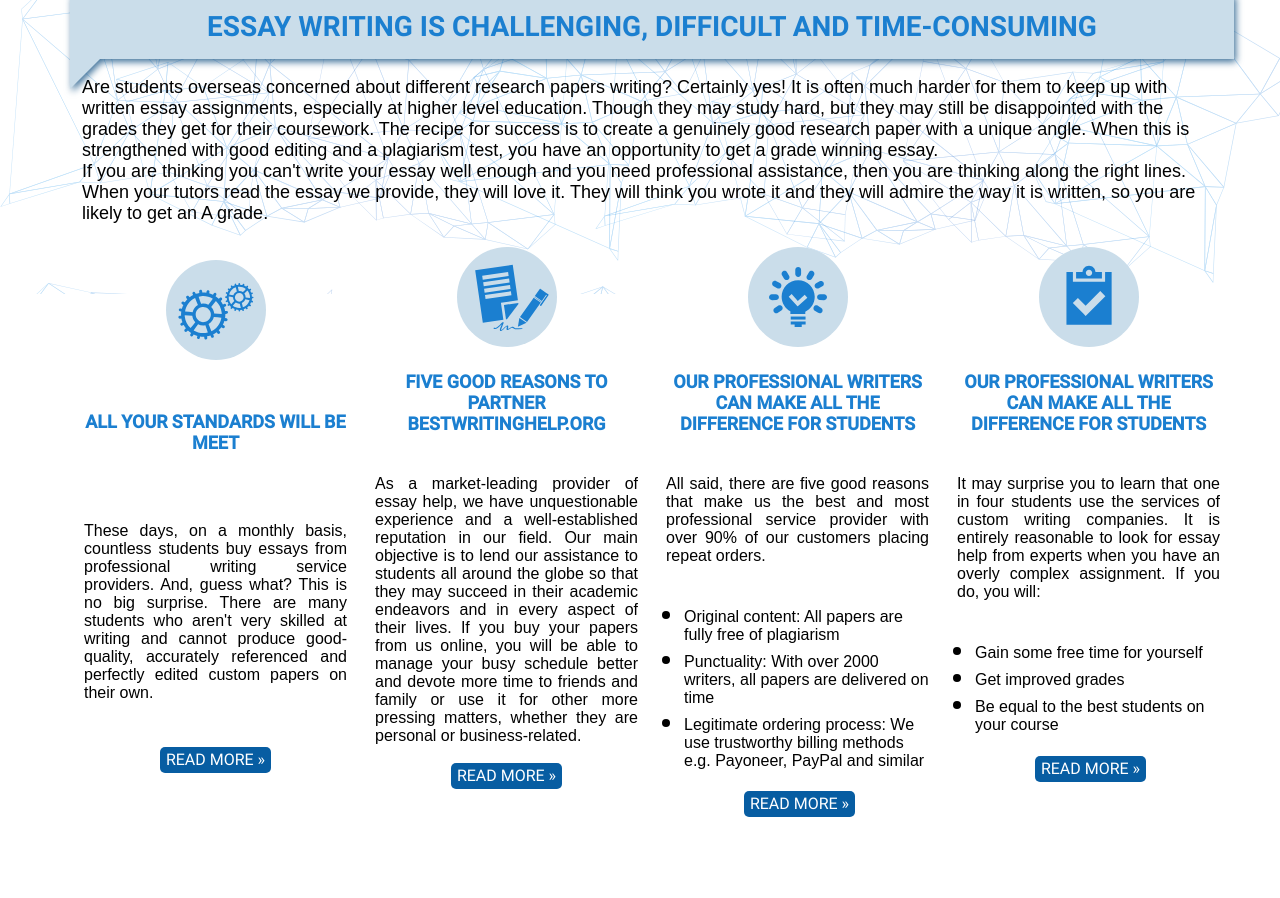
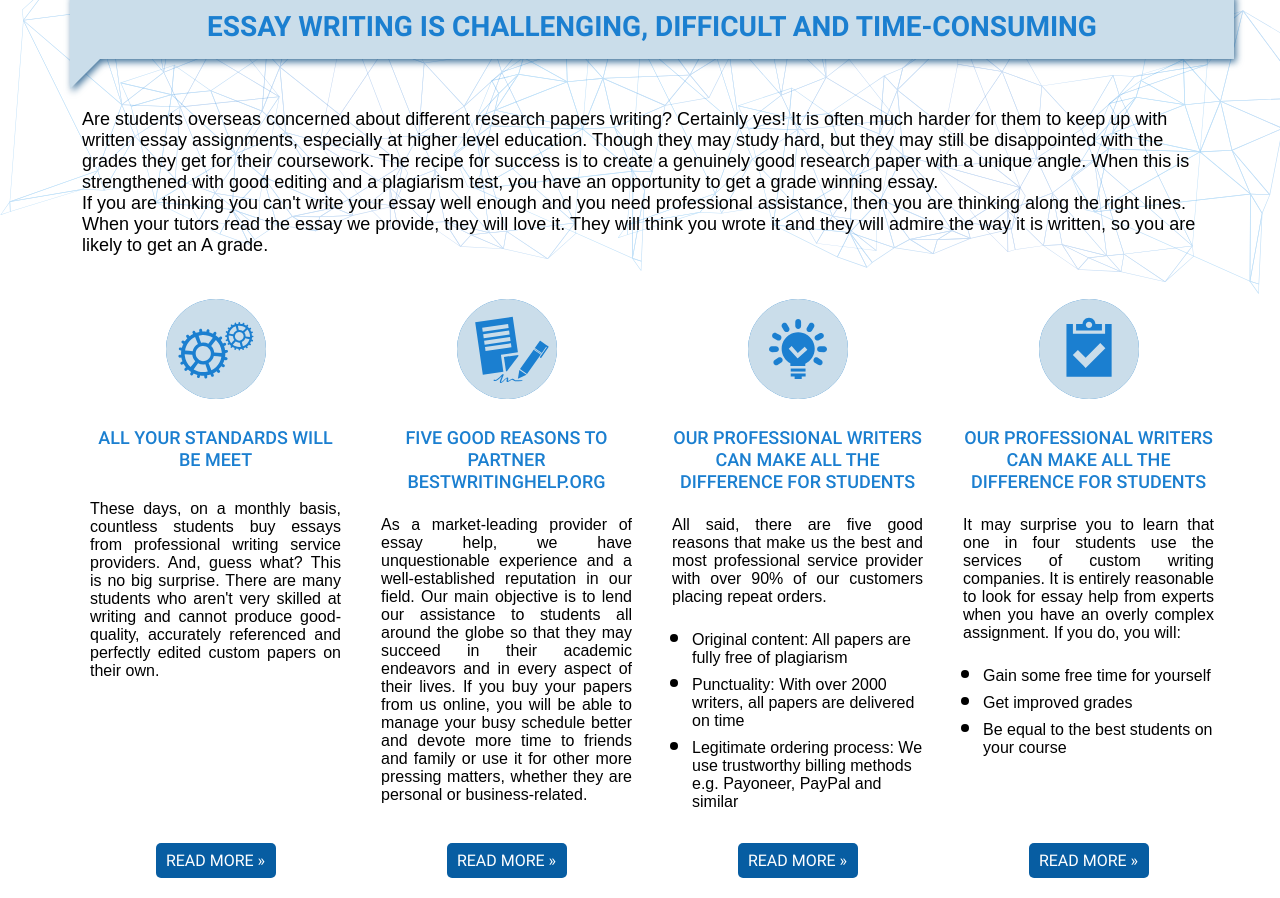
Before and after one commit to IrynaPolishchuk20/Best-Writings, a plain HTML site: page index.html in a window 1280 px wide. Shown: the part 1191-2089 px from the top of the page. Before the commit the page ends 2008 px from the top, so only its background shows below. Drawn offline with Linux system fonts and the light colour scheme.

Commit message:
position elements

```diff
--- a/index.html
+++ b/index.html
@@ -158,7 +158,7 @@
             </div>
             <div class="rov">
                 <div class="col-12 ">
-                    <p>Are students overseas concerned about different research papers writing? Certainly yes! It is often much harder for them to keep up with written essay assignments, especially at higher level education. Though they may study hard, but they may still be disappointed with the grades they get for their coursework. The recipe for success is to create a genuinely good research paper with a unique angle. When this is strengthened with good editing and a plagiarism test, you have an opportunity to get a grade winning essay.
+                    <p class="text">Are students overseas concerned about different research papers writing? Certainly yes! It is often much harder for them to keep up with written essay assignments, especially at higher level education. Though they may study hard, but they may still be disappointed with the grades they get for their coursework. The recipe for success is to create a genuinely good research paper with a unique angle. When this is strengthened with good editing and a plagiarism test, you have an opportunity to get a grade winning essay.
                         <br>
                     If you are thinking you can't write your essay well enough and you need professional assistance, then you are thinking along the right lines. When your tutors read the essay we provide, they will love it. They will think you wrote it and they will admire the way it is written, so you are likely to get an A grade.
                     </p>
@@ -167,32 +167,44 @@
 
             <div class="row elements">
                 <div class="col-3 element1">
-                    <img src="./images/Element1.svg" alt="">
+                    <div class="images">
+                        <img class="first-image" src="./images/Element1.svg" alt="">
+                        <img class="hover-image" src="./images/Element1_dark.svg" alt="element">
+                    </div>
                     <h4>All your standards will be meet</h4>
                     <p>These days, on a monthly basis, countless students buy essays from professional writing service providers. And, guess what? This is no big surprise. There are many students who aren't very skilled at writing and cannot produce good-quality, accurately referenced and perfectly edited custom papers on their own.</p>
-                    <div class="btn"><button>read more »</button></div>
+                    <button>read more »</button>
                 </div>
                      <div class="col-3 element2">
-                        <img src="./images/Element2.svg" alt="">
+                        <div class="images">
+                            <img class="first-image" src="./images/Element2.svg" alt="">
+                            <img class="hover-image" src="./images/Element2_dark.svg" alt="element">
+                        </div>
                         <h4>Five good reasons to partner BestWritingHelp.org</h4>
                         <p>As a market-leading provider of essay help, we have unquestionable experience and a well-established reputation in our field. Our main objective is to lend our assistance to students all around the globe so that they may succeed in their academic endeavors and in every aspect of their lives. If you buy your papers from us online, you will be able to manage your busy schedule better and devote more time to friends and family or use it for other more pressing matters, whether they are personal or business-related.
                         </p>
-                        <div class="btn"><button>read more »</button></div>
+                        <button>read more »</button>
                     </div>
                         <div class="col-3 element3">
-                            <img src="./images/Element3.svg" alt="">
+                            <div class="images">
+                                <img class="first-image" src="./images/Element3.svg" alt="">
+                                <img class="hover-image" src="./images/Element3_dark.svg" alt="element">
+                            </div>
                             <h4>Our professional writers can make all the difference for students</h4>
-                            <p>All said, there are five good reasons that make us the best and most professional service provider with over 90% of our customers placing repeat orders.
+                            <p >All said, there are five good reasons that make us the best and most professional service provider with over 90% of our customers placing repeat orders.
                                 <ul>
                                     <li>Original content: All papers are fully free of plagiarism</li>
                                     <li>Punctuality: With over 2000 writers, all papers are delivered on time</li>
                                     <li>Legitimate ordering process: We use trustworthy billing methods e.g. Payoneer, PayPal and similar</li>
                                 </ul>
                             </p>
-                            <div class="btn"><button>read more »</button></div>
+                            <button>read more »</button>
                         </div>
                         <div class="col-3 element4">
-                            <img src="./images/Element4.svg" alt="">
+                            <div class="images">
+                                <img class="first-image" src="./images/Element4.svg" alt="">
+                                <img class="hover-image" src="./images/Element4_dark.svg" alt="element">
+                            </div>
                             <h4>Our professional writers can make all the difference for students</h4>
                             <p>It may surprise you to learn that one in four students use the services of custom writing companies. It is entirely reasonable to look for essay help from experts when you have an overly complex assignment. If you do, you will:
                                 <ul>
@@ -201,10 +213,8 @@
                                     <li>Be equal to the best students on your course</li>
                                 </ul>
                             </p>
-                            <div class="btn"><button>read more »</button></div>
+                            <button>read more »</button>
                         </div>
-
-
             </div>
         </div>
     </div>
--- a/style/style-file/essay.css
+++ b/style/style-file/essay.css
@@ -1,5 +1,7 @@
 .essay{
     background: url(../../images/Bg1-1.svg);
+    background-repeat: no-repeat;
+    background-size: cover;
     height: 310px;
 }
 
@@ -25,31 +27,58 @@
     border-color: var(--color_btn_read_more_hover) transparent transparent transparent;
 }
 
-.element1,.element2,
-.element3, .element4{
-    height: 545px;
+.essay .text{
+    margin-top: 50px;
 }
-.elements img{
+
+/* .essay .elements{
+    height: 540px;
+
+} */
+
+.essay .elements{
+    display: flex;
+    justify-content: space-between;
+    align-items: stretch;
+}
+.essay .elements img{
     height: 100px;
     width: 100px;
     margin-top: 5px;
 }
+.essay .elements .images{
+    position: relative;
+}
+
+.essay .elements .images .first-image{
+    position: absolute;
+}
 
 .essay .elements h4{
     text-align: center;
+    line-height: 22px;
+    font-weight: 500;
+    flex: 0 0 50px;
 }
 
 .essay .elements p{
+    flex: 1;
     font-size: 16px;
     text-align: justify;
-    padding: 2px;
-}
+    font-family: Arial;
+    display: flex;
+    justify-content: center;
+    align-items: flex-start;
+    margin-top: 0px;
+   }
 
-.essay .elements ul li{
-    font-family: Arial;
+.essay .elements ul{
+    flex: 1;
     font-size: 16px;
     color: var(--color_p_text);
     margin-left: -20px;
+    font-family: Arial;
+    margin-top: 0px;
 }
 
 .essay .elements ul li::marker{
@@ -60,16 +89,20 @@
 .essay .elements .element2,
 .essay .elements .element3,
 .essay .elements .element4{
+    padding: 20px;
     display: flex;
-    flex-wrap: wrap;
-    justify-content: center;
+    flex-direction: column;
+    justify-content: space-between;
     align-items: center;
+    flex: 1;
 }
 
 .essay .elements .element1 button,
 .essay .elements .element2 button,
 .essay .elements .element3 button,
 .essay .elements .element4 button{
+    width: 120px;
+    height: 35px;
     background: var(--color_btn_read_more);
     border: var(--color_btn_read_more);
     font-size: 16px;
@@ -86,15 +119,16 @@
 .essay .elements .element3 button:hover,
 .essay .elements .element4 button:hover{
     background: var(--color_btn_read_more_hover);
+    transform: scale(1.03);
+    transition: transform 1s ease;
     cursor: pointer;
 }
 
-.essay .element1 .btn,
-.essay .element2 .btn,
-.essay .element3 .btn,
-.essay .element4 .btn{
-    display: flex;
-    justify-content: flex-end;
+.essay .elements .element1:hover .first-image,
+.essay .elements .element2:hover .first-image,
+.essay .elements .element3:hover .first-image,
+.essay .elements .element4:hover .first-image{
+    opacity: 0;
 }
 
 .essay .elements .element1:hover,
@@ -103,7 +137,11 @@
 .essay .elements .element4:hover{
     filter: drop-shadow(2px 3.464px 3.5px rgba(155,182,190,0.75));
     background-color: #ffffff;
+    height: 530px;
     position: relative;
+    transform: scale(1.03);
+    transition: transform 1s ease;
+    cursor: pointer;
 }
 .essay .elements .element1::after,
 .essay .elements .element2::after,
```
